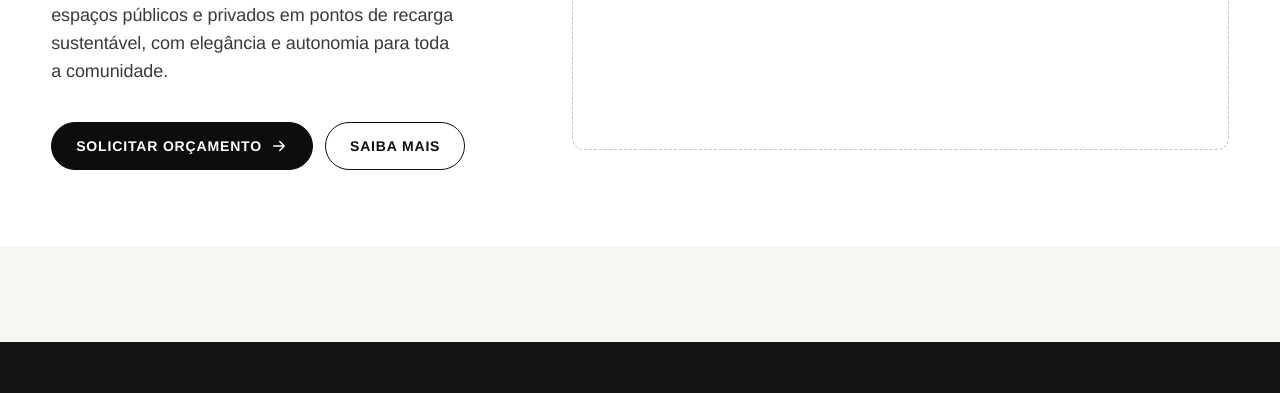
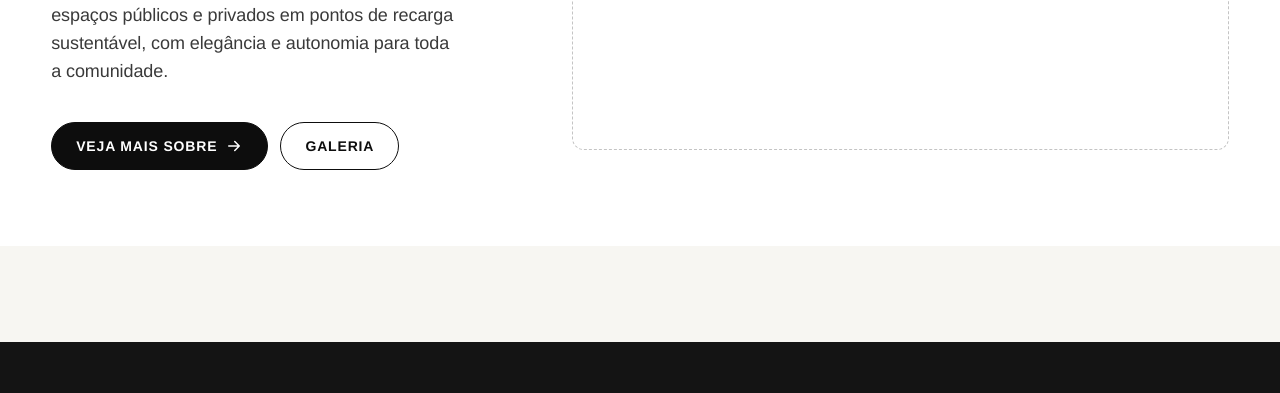
Before and after one commit to Feishz45/Site-totem, a plain HTML site: page TTM-Solar/index.html in a window 1280 px wide. Shown: the part 407-800 px from the top of the page. Drawn offline with Linux system fonts and the light colour scheme.

Commit message:
Alteração do texto dos botões da seção hero

```diff
--- a/TTM-Solar/index.html
+++ b/TTM-Solar/index.html
@@ -39,12 +39,12 @@
 
           <nav class="hero__actions" aria-label="Ações principais">
             <a href="#orcamento" class="hero__cta hero__cta--primary">
-              Solicitar orçamento
+              Veja mais sobre
               <svg class="hero__cta-icon" viewBox="0 0 24 24" width="18" height="18" aria-hidden="true" focusable="false">
                 <path d="M5 12h14M13 6l6 6-6 6" fill="none" stroke="currentColor" stroke-width="2" stroke-linecap="round" stroke-linejoin="round"/>
               </svg>
             </a>
-            <a href="#produto" class="hero__cta hero__cta--secondary">Saiba mais</a>
+            <a href="#produto" class="hero__cta hero__cta--secondary">Galeria</a>
           </nav>
         </div>
 
```
